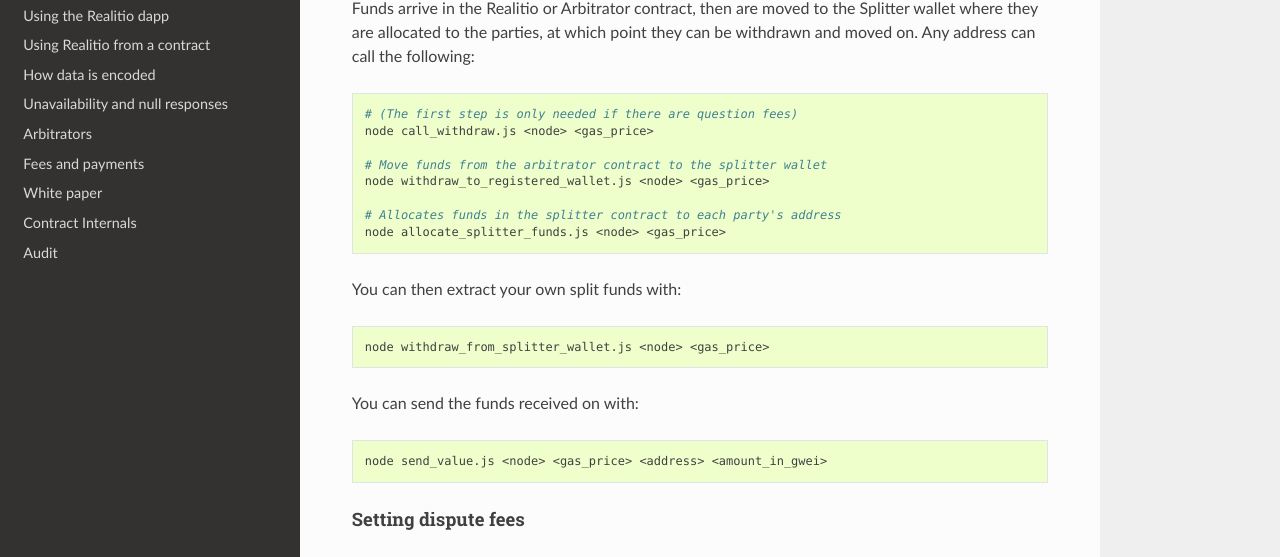
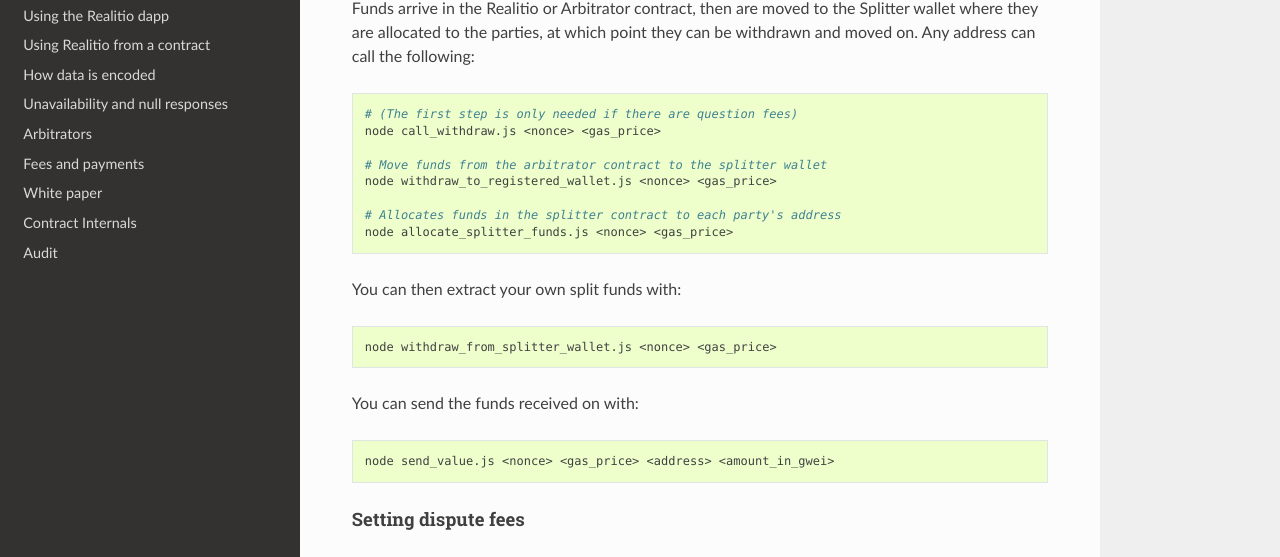
Before and after one commit to realitio/realitio-dapp, a Sphinx documentation site: the page built from docs/consortium.rst, in a window 1280 px wide and 900 px high, scrolled down 2834 px. Shown: the part 136-693 px from the top of the window. Built offline with Sphinx 7.4.7 and the Read the Docs theme 2.0.0, drawn with Linux system fonts in a browser that asks for light colours; some of the changed lines change nothing that is shown.

Commit message:
fix node->nonce typo

```diff
--- a/docs/consortium.rst
+++ b/docs/consortium.rst
@@ -140,26 +140,26 @@
 .. code-block:: bash
 
    # (The first step is only needed if there are question fees)
-   node call_withdraw.js <node> <gas_price>
+   node call_withdraw.js <nonce> <gas_price>
 
    # Move funds from the arbitrator contract to the splitter wallet
-   node withdraw_to_registered_wallet.js <node> <gas_price>
+   node withdraw_to_registered_wallet.js <nonce> <gas_price>
 
    # Allocates funds in the splitter contract to each party's address
-   node allocate_splitter_funds.js <node> <gas_price>
+   node allocate_splitter_funds.js <nonce> <gas_price>
 
 You can then extract your own split funds with:
 
 .. code-block:: bash
 
-   node withdraw_from_splitter_wallet.js <node> <gas_price>
+   node withdraw_from_splitter_wallet.js <nonce> <gas_price>
 
 
 You can send the funds received on with:
 
 .. code-block:: bash
 
-   node send_value.js <node> <gas_price> <address> <amount_in_gwei>
+   node send_value.js <nonce> <gas_price> <address> <amount_in_gwei>
 
 
 Setting dispute fees
```
